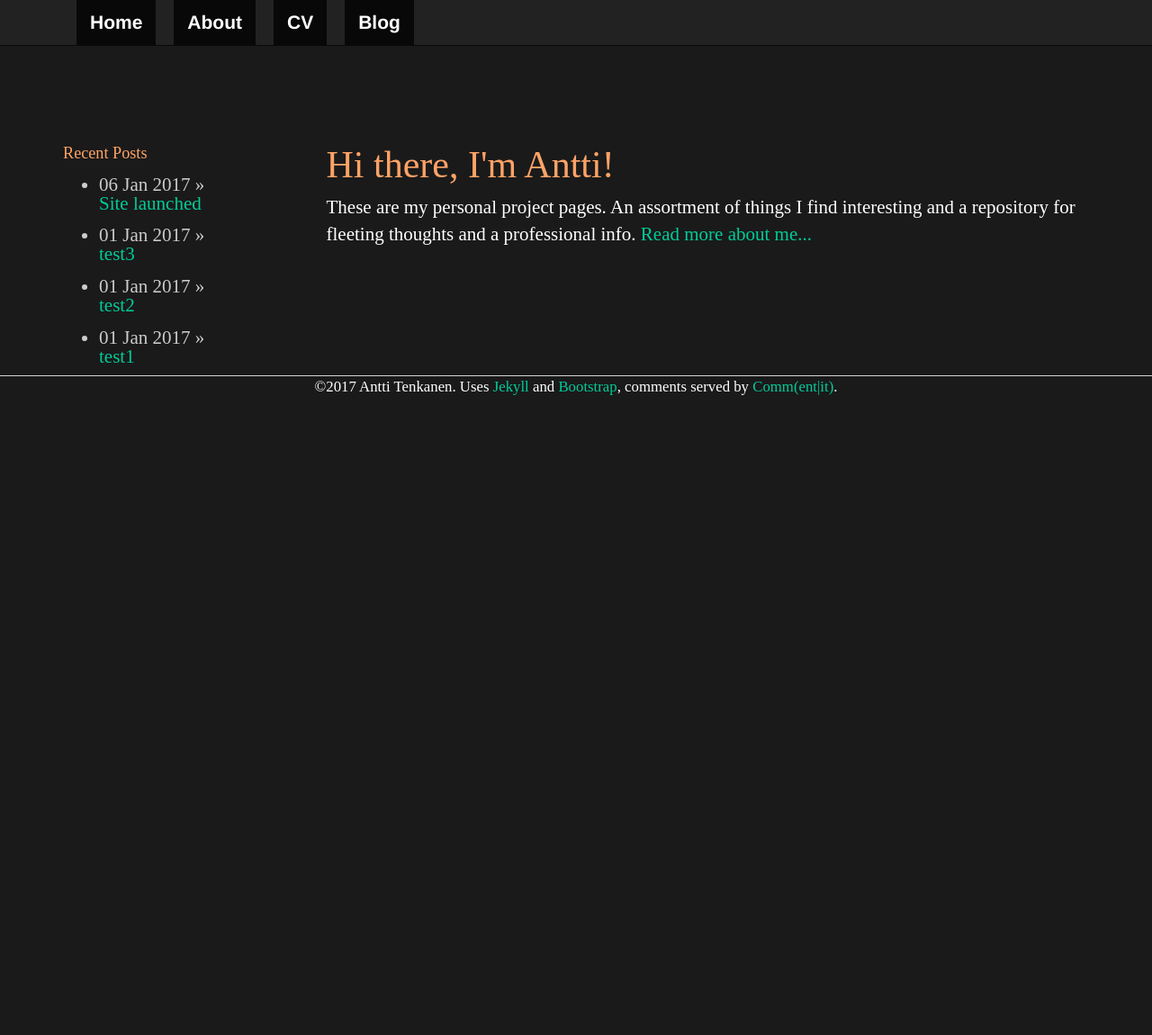
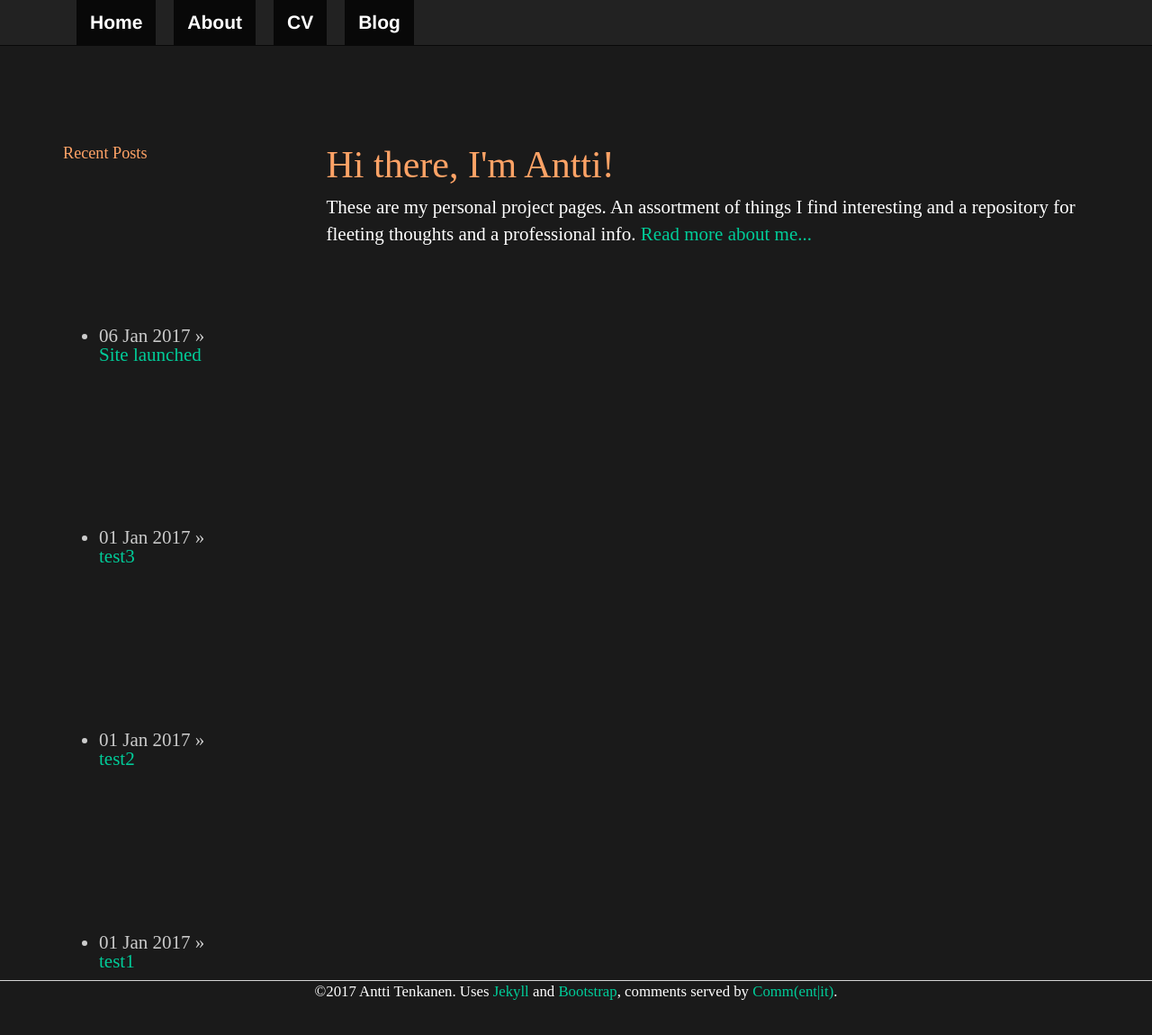
Before and after one commit to plantecophys/plantecophys, a Jekyll site: the page built from index.html, in a window 1280 px wide and 1263 px high. Shown: the top 1150 px of the window at 90% size. Built offline with Jekyll 4.4.1, drawn with Linux system fonts in a browser that asks for light colours; the list of posts is cut into pages by our own code.

Commit message:
Update main.css

```diff
--- a/css/main.css
+++ b/css/main.css
@@ -101,12 +101,14 @@ ul.blog li {
     color: #595959;
 }
 .recentposts li {
-    margin-top: .7em;
+    margin-top: 8.7em;
     line-height: 1em;
     color: #cccccc;
 }
 .recentposts ul [
     list-style-type: none;
+    padding: 0;
+    margin: 0;
 }
 /* Recent Posts box loppuu*/
 /* Commentit alkaa */
```
